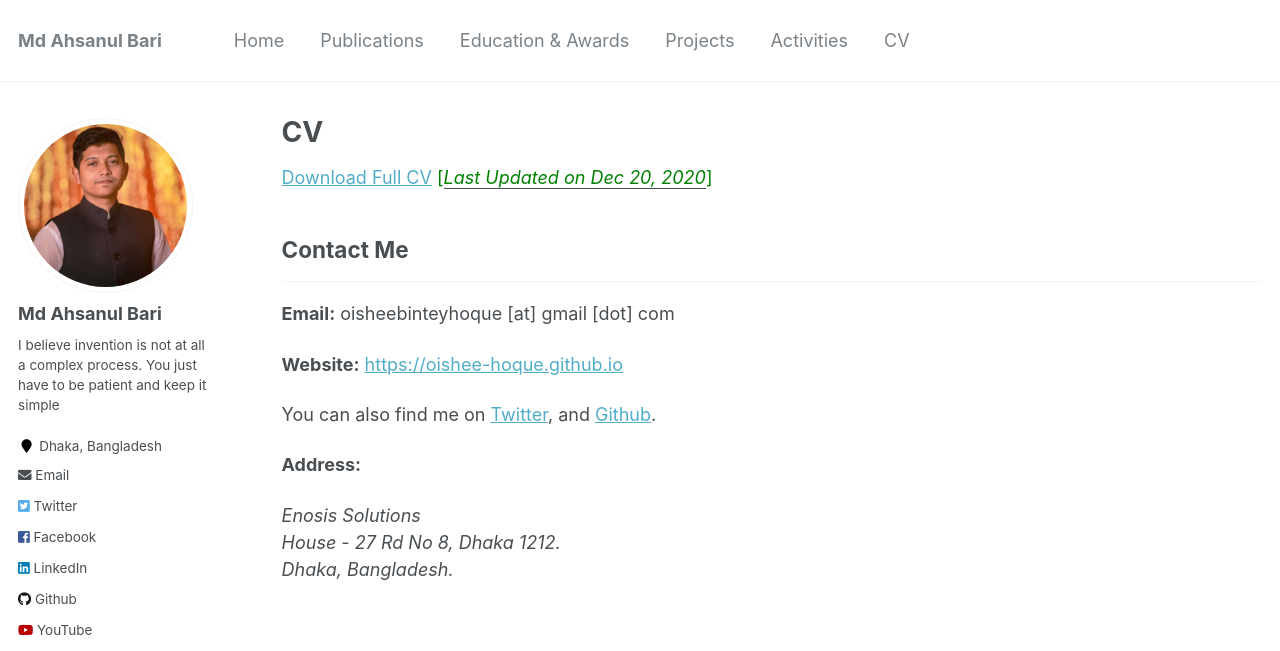
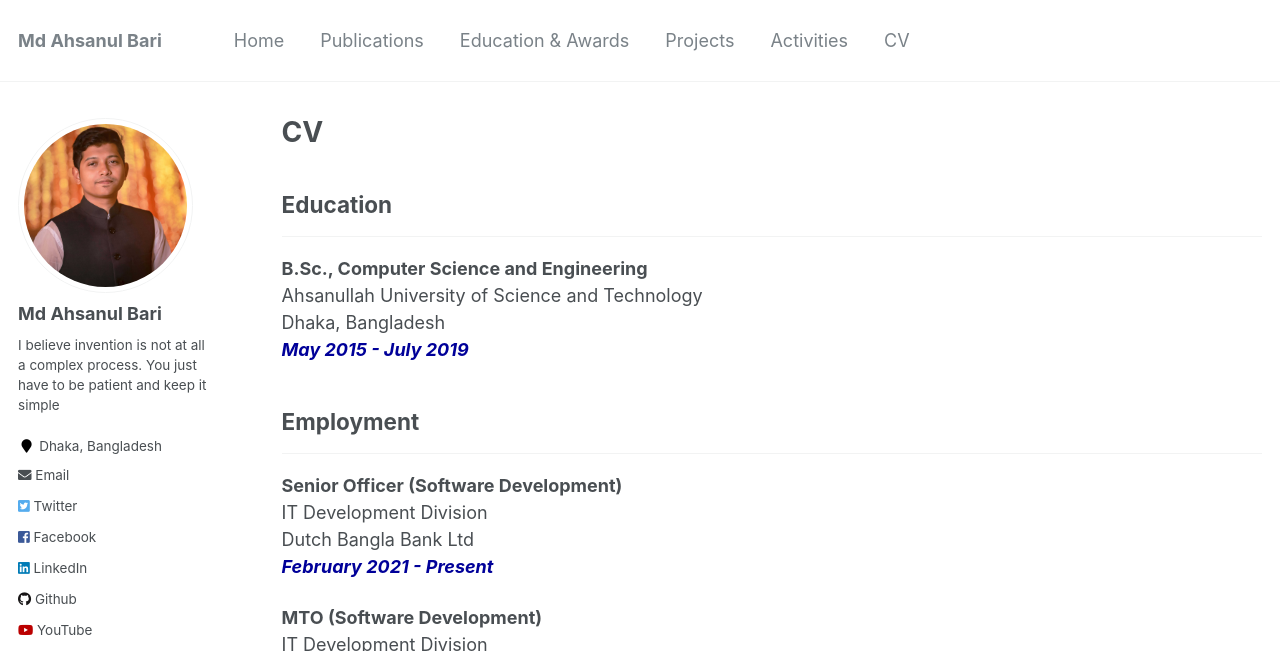
Before and after one commit to GProDevik/AhsanulBariRomih, a Jekyll site: the page built from _pages/cv.md, in a window 1280 px wide and 1400 px high. Shown: the top 651 px of the window. Built offline with Jekyll 4.4.1, drawn with Linux system fonts in a browser that asks for light colours; some of the changed text lies outside the part shown; grey boxes are pictures that could not be loaded.

Commit message:
CV Updated

```diff
--- a/_pages/cv.md
+++ b/_pages/cv.md
@@ -7,19 +7,35 @@
   - /resume
 ---
 
-[Download Full CV](https://oishee-hoque.github.io/files/OisheeHoqueResume.pdf) <span style ="color:Green"> [<ins>*Last Updated on Dec 20, 2020*</ins>] </span>
+## Education
+-------------
+<b>B.Sc., Computer Science and Engineering</b><br />
+Ahsanullah University of Science and Technology<br />
+Dhaka, Bangladesh<br />
+<i style='color:#000099;'>**May 2015 - July 2019**</i>
+
+## Employment
+-------------
+<b>Senior Officer (Software Development)</b><br />
+IT Development Division <br/>
+Dutch Bangla Bank Ltd<br />
+<i style='color:#000099;'>**February 2021 - Present**</i><br/>
+
+<b>MTO (Software Development)</b><br />
+IT Development Division <br/>
+Dutch Bangla Bank Ltd.<br />
+<i style='color:#000099;'>**February 2020 - February 2021**</i>
+
+[Download Full CV](https://tonmoy-hossain.github.io/files/TonmoyHossainCV.pdf) [<ins>*Last Updated on August 25, 2021*</ins>]
 
 ## Contact Me
+-------------
 
----
+**Email:** pwg7jb [at] virginia [dot] edu, tonmoyhossain.cse [at] ieee [dot] org<br />
+ <br />
+**Website:** [https://tonmoy-hossain.github.io](https://tonmoy-hossain.github.io/) <br />
 
-**Email:** oisheebinteyhoque [at] gmail [dot] com <br />
-
-**Website:** [https://oishee-hoque.github.io](https://oishee-hoque.github.io/) <br />
-
-You can also find me on [Twitter](https://twitter.com/oisheehoque), and [Github](https://github.com/oishee-hoque/).
-
-**Address:**
+You can also find me on [Google Scholar](https://scholar.google.com/citations?hl=en&user=LxGVl2wAAAAJ), [Github](https://github.com/tonmoy-hossain).
 
 <address>
 Enosis Solutions <br />
```
